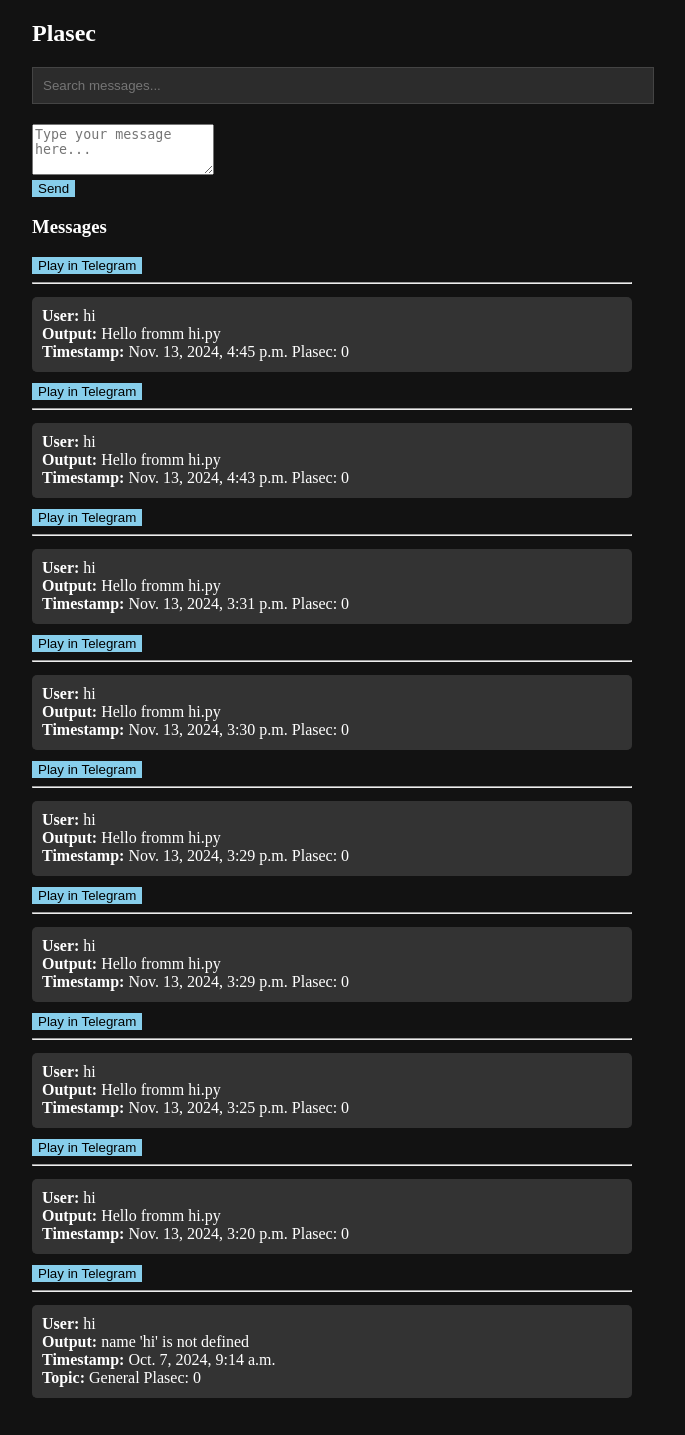
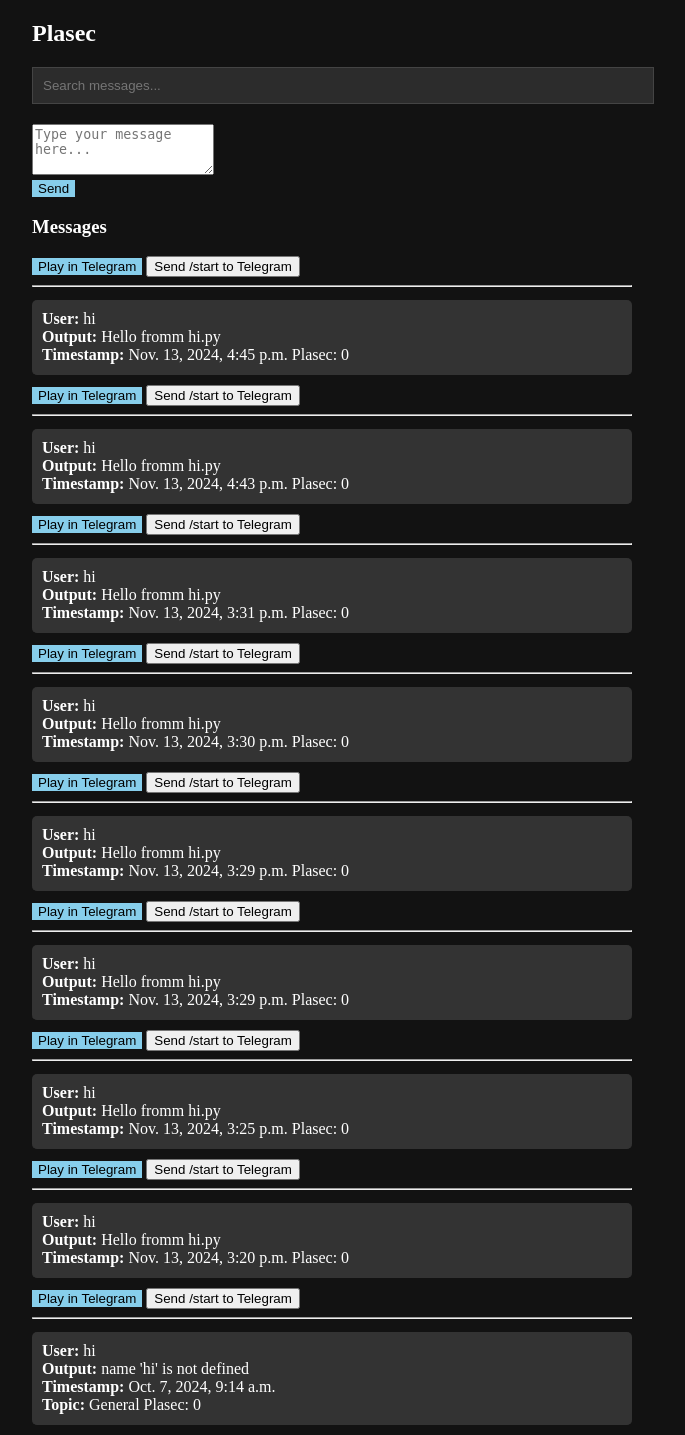
Before and after one commit to dahstar/plasecgitweb, a Django app: page / in a window 1280 px wide. Shown: the whole page, without its empty margins (308-993 px from the left). Before the commit the page ends 1398 px from the top, so only its background shows below. Run offline with Django 4.2, Linux system fonts and the light colour scheme; data comes from the database, SQL or seed files in the repository; parts of the project's set-up code (start-up, migrations or seed data) failed here and were passed over.

Commit message:
plasec 0.3

```diff
--- a/chatapp/views.py
+++ b/chatapp/views.py
@@ -15,6 +15,7 @@ import sqlite3
 from .models import ChatMessage  # Assuming Message is the model for messages
 from django.views.decorators.csrf import csrf_exempt
 import requests
+from telegram import Bot
 
 from langchain_cohere import ChatCohere
 os.environ["COHERE_API_KEY"] = "oef7WXPGxfMecqTtsvR5OHaFORkxC9UqH9YGJPZn"
@@ -27,7 +28,9 @@ chat_model = ChatCohere()
 topic='default_topic'
 API_KEY = os.getenv("COHERE_API_KEY")
 co = cohere.Client(API_KEY)
-
+TELEGRAM_BOT_TOKEN = os.getenv('TELEGRAM_BOT_TOKEN_BETA')
+TELEGRAM_API_URL = f'https://api.telegram.org/bot{TELEGRAM_BOT_TOKEN}/'
+bot = Bot(token=TELEGRAM_BOT_TOKEN)
 system='default_system'
 texamples=[]
 def initialize_db():
@@ -174,6 +177,50 @@ def chatwithllm(message, topic='default_topic', system='default_system'):
     except Exception as e:
         print(f"Error running script: {str(e)}")
         return f"Error running script: {str(e)}"
+
+@csrf_exempt
+def trigger_start(request):
+    """
+    Endpoint to trigger a /start message in Telegram for a specific chat_id and return the response.
+    """
+    if request.method == 'POST':
+        try:
+            chat_id = request.POST.get('chat_id')
+
+            if not chat_id:
+                return JsonResponse({'status': 'error', 'message': 'chat_id is required'}, status=400)
+
+            # Send /start-like message
+            response = requests.post(
+                f"{TELEGRAM_API_URL}sendMessage",
+                data={
+                    'chat_id': chat_id,
+                    'text': 'Welcome! This is the start message triggered from the web.',
+                }
+            )
+
+            # Get the response JSON
+            response_data = response.json()
+
+            # Check if the message was sent successfully
+            if response_data['ok']:
+                message_id = response_data['result']['message_id']
+                text = response_data['result']['text']
+
+                return JsonResponse({
+                    'status': 'success',
+                    'message': 'Start message sent successfully!',
+                    'message_id': message_id,
+                    'text': text
+                })
+            else:
+                return JsonResponse({
+                    'status': 'error',
+                    'message': 'Failed to send message. Telegram API error.'
+                })
+        except Exception as e:
+            return JsonResponse({'status': 'error', 'message': str(e)}, status=500)
+    return JsonResponse({'status': 'error', 'message': 'Invalid request method'}, status=405)
 @csrf_exempt
 def play_in_telegram(request):
     if request.method == 'POST':
--- a/templates/chatapp/chat.html
+++ b/templates/chatapp/chat.html
@@ -60,6 +60,36 @@
                 {% if message.message and "error" not in message.message.lower and message.message != '' %}
                     <!-- Each Play button has a unique class and data attribute for identifying the message -->
                     <button class="playButton btn btn-primary" data-message-id="{{ 1943}}">Play in Telegram</button>
+                    <button id="triggerStartBtn">Send /start to Telegram</button>
+
+<script>
+     document.getElementById('triggerStartBtn').addEventListener('click', function() {
+        // Replace with the actual chat_id
+        const chat_id = 'USER_CHAT_ID';
+
+        fetch('/trigger_start/', {
+            method: 'POST',
+            headers: {
+                'Content-Type': 'application/x-www-form-urlencoded',
+                'X-CSRFToken': '{{ csrf_token }}' // Ensure CSRF protection
+            },
+            body: `chat_id=${chat_id}`
+        })
+        .then(response => response.json())
+        .then(data => {
+            if (data.status === 'success') {
+                alert('Message sent successfully! Message ID: ' + data.message_id + ', Text: ' + data.text);
+            } else {
+                alert('Error: ' + data.message);
+            }
+        })
+        .catch(error => {
+            console.error('Error sending message:', error);
+            alert('Failed to send message');
+        });
+    });
+</script>
+
                     <hr>
 
                     <pre id="blockchainDisplay"></pre>
```
